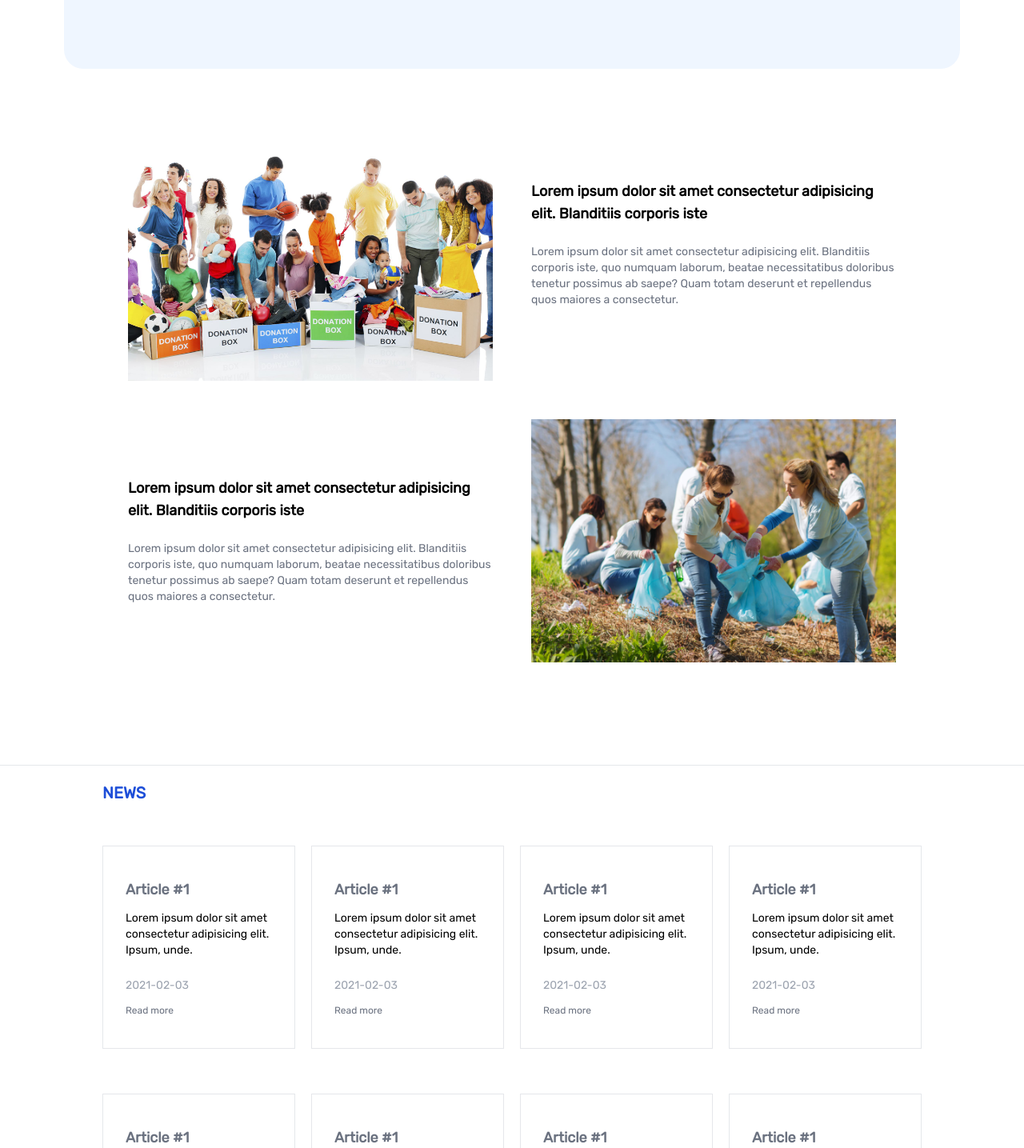
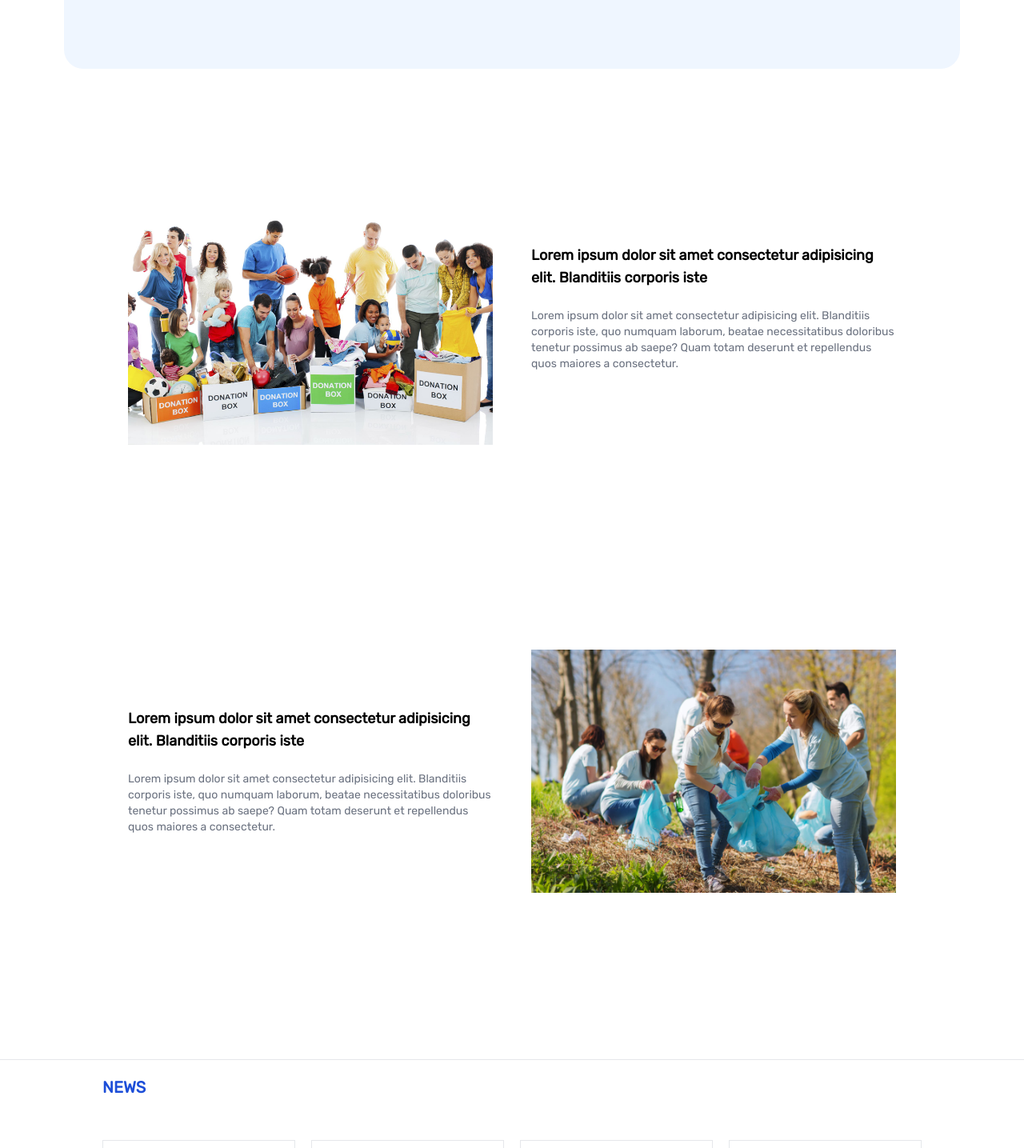
Before and after one commit to hirwablessing/wai-frontend, a Next.js app: page / in a window 1280 px wide. Shown: the part 1655-3090 px from the top of the page at 80% size. Built offline with nearby package versions, Linux system fonts and the light colour scheme.

Commit message:
added the padding on the home  welcome page

```diff
--- a/pages/index.tsx
+++ b/pages/index.tsx
@@ -43,7 +43,7 @@ return (
 
       <div className="title text-blue-700 font-bold text-2xl lg:px-20 lg:pt-20"> World Amenders International (WAI)
       </div>
-      <div className="lg:flex gap-12 my-12 lg:px-20">
+      <section className="lg:flex gap-12 my-12 lg:px-20">
         <div className="w-full lg:w-1/2">
           <h1 className="font-bold text-lg">
             Opening verse</h1>
@@ -55,10 +55,10 @@ return (
         <div className="w-full lg:w-1/2 mt-5 lg:mt-0">
           <img src="/readingBible.jpg" alt="" />
         </div>
-      </div>
+      </section>
     </div>
 
-    <div className="upper--block my-15 w-full">
+    <section className="upper--block my-15 w-full lg:py-20">
       <div className="lg:flex gap-12 my-12 items-center lg:px-20">
         <div className="w-full lg:w-1/2 mt-5 lg:mt-0">
           <img src="/donation.jpg" alt="" />
@@ -75,9 +75,9 @@ return (
           </p>
         </div>
       </div>
-    </div>
+    </section>
 
-    <div className="upper--block my-15 w-full">
+    <section className="upper--block my-15 w-full lg:py-20">
       <div className="lg:flex gap-12 my-12 items-center lg:px-20">
         <div className="w-full lg:w-1/2">
           <h1 className="font-bold text-lg">
@@ -94,7 +94,7 @@ return (
           <img src="/charity.jpg" alt="" />
         </div>
       </div>
-    </div>
+    </section>
 
   </div>
 
```
